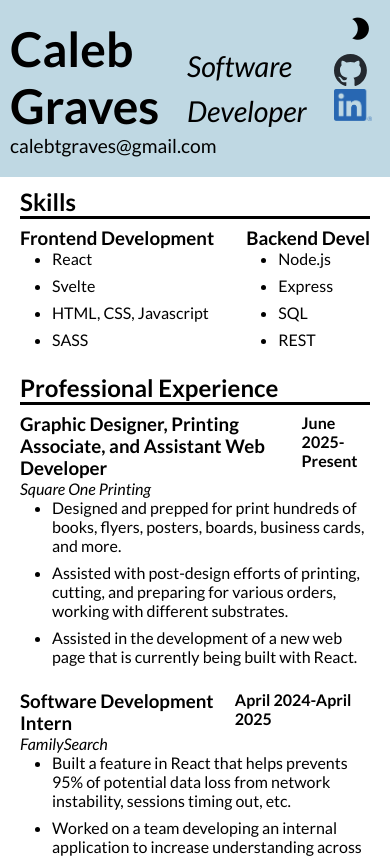
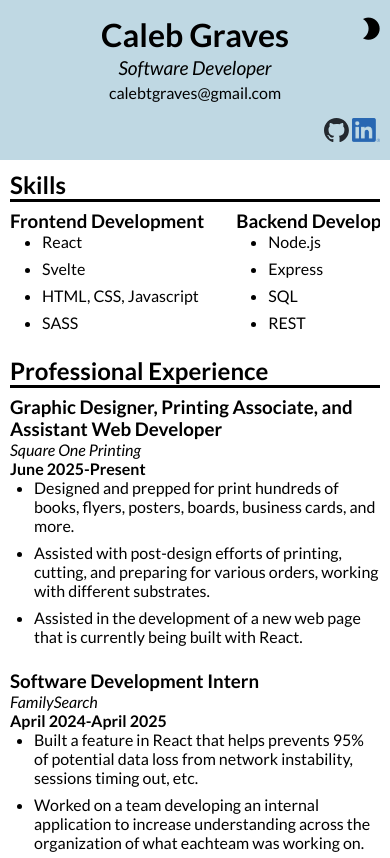
Before and after one commit to calebtgraves/calebtgraves, a Svelte app: page / in a window 390 px wide. Shown: the top 858 px of the page. Built offline with nearby package versions, Linux system fonts and the light colour scheme; a web font is replaced by a local one.

Commit message:
Made the site more mobile friendly.

```diff
--- a/src/App.svelte
+++ b/src/App.svelte
@@ -21,15 +21,19 @@
       <Container size="full" justify="space-between">
         <div>
           <Container align="end">
+            <Separator />
             <h1 class="name">Caleb Graves</h1>
             <Separator />
             <h2 class="title">Software Developer</h2>
           </Container>
-          <Container justify="start">
+          <Container justify="start" justifyOnMobile="center">
+            <Separator />
             <h3 class="email">calebtgraves@gmail.com</h3>
+            <Separator />
           </Container>
         </div>
         <div>
+          <Separator size="lg" hideOnMobile={true} />
           <a href="https://www.github.com/calebtgraves" target="_blank">
             <img
               class="contact-image"
@@ -73,6 +77,12 @@
     width: 100%;
   }
 
+  @media (max-width: 640px) {
+    header {
+      padding: 15px 10px;
+    }
+  }
+
   h1.name {
     font-size: 3rem;
   }
@@ -89,6 +99,21 @@
     font-weight: 400;
   }
 
+  @media (max-width: 768px) {
+    h1.name {
+      font-size: 2rem;
+    }
+
+    h2.title {
+      font-size: 1.2rem;
+      line-height: 1.8rem;
+    }
+
+    h3.email {
+      font-size: 1rem;
+    }
+  }
+
   .contact-image {
     height: 2rem;
     margin-left: 1rem;
@@ -98,7 +123,43 @@
     opacity: 0.8;
   }
 
+  @media (max-width: 640px) {
+    .contact-image {
+      height: 1.5rem;
+      margin-left: 0.5rem;
+    }
+
+    .contact-image:first-child {
+      margin-left: 0;
+    }
+  }
+
   #main-content {
     padding: 10px 20px;
   }
+
+  @media (max-width: 640px) {
+    #main-content {
+      padding: 10px;
+    }
+  }
+
+  header :global(.full.row) {
+    gap: 1rem;
+  }
+
+  @media (max-width: 640px) {
+    header :global(.full.row) {
+      flex-direction: column;
+      align-items: flex-start !important;
+    }
+
+    header :global(.full.row > div:last-child) {
+      align-self: flex-end;
+    }
+
+    header > :global(*) {
+      width: 100%;
+    }
+  }
 </style>
--- a/src/components/Container.svelte
+++ b/src/components/Container.svelte
@@ -3,6 +3,8 @@
   export let direction = "row";
   export let justify = "center";
   export let align = "center";
+  export let justifyOnMobile = undefined;
+  export let alignOnMobile = undefined;
 
   import { onMount } from "svelte";
 
@@ -12,11 +14,18 @@
     if (container) {
       container.style.justifyContent = justify;
       container.style.alignItems = align;
+
+      if (justifyOnMobile) {
+        container.style.setProperty('--justify-mobile', justifyOnMobile);
+      }
+      if (alignOnMobile) {
+        container.style.setProperty('--align-mobile', alignOnMobile);
+      }
     }
   });
 </script>
 
-<div class={`container ${size} ${direction}`} bind:this={container}>
+<div class={`container ${size} ${direction} ${justifyOnMobile ? 'has-justify-mobile' : ''} ${alignOnMobile ? 'has-align-mobile' : ''}`} bind:this={container}>
   <slot></slot>
 </div>
 
@@ -54,5 +63,16 @@
   .row {
     display: flex;
     flex-direction: row;
+    flex-wrap: wrap;
+  }
+
+  @media (max-width: 640px) {
+    .has-justify-mobile {
+      justify-content: var(--justify-mobile) !important;
+    }
+
+    .has-align-mobile {
+      align-items: var(--align-mobile) !important;
+    }
   }
 </style>
--- a/src/components/ProfessionalExperienceSection.svelte
+++ b/src/components/ProfessionalExperienceSection.svelte
@@ -12,11 +12,11 @@
   <Separator size="sm" />
   {#each professionalExperience as { company, title, startDate, endDate, bullets } (company)}
     <Container justify="space-between" align="start">
-      <div>
+      <div class="experience-header">
         <h3>{title}</h3>
         <h4 class="company-name">{company}</h4>
       </div>
-      <h4>{endDate ? `${startDate}-${endDate}` : `${startDate}-present`}</h4>
+      <h4 class="date">{endDate ? `${startDate}-${endDate}` : `${startDate}-present`}</h4>
     </Container>
     <ul>
       {#each bullets as bullet}
@@ -36,4 +36,18 @@
     font-style: italic;
     font-weight: 400;
   }
+
+  @media (max-width: 640px) {
+    ul {
+      padding-left: 1.5rem;
+    }
+
+    .experience-header {
+      width: 100%;
+    }
+
+    .date {
+      width: 100%;
+    }
+  }
 </style>
--- a/src/components/ProjectsSection.svelte
+++ b/src/components/ProjectsSection.svelte
@@ -35,4 +35,10 @@
   ul {
     padding-left: 2rem;
   }
+
+  @media (max-width: 640px) {
+    ul {
+      padding-left: 1.5rem;
+    }
+  }
 </style>
--- a/src/components/Separator.svelte
+++ b/src/components/Separator.svelte
@@ -1,8 +1,10 @@
 <script>
   export let size = "md";
+  export let hideOnMobile = false;
+  export let hideOnSmallest = false;
 </script>
 
-<div class={`separator ${size}`}></div>
+<div class={`separator ${size} ${hideOnMobile ? 'hide-on-mobile' : ''} ${hideOnSmallest ? 'hide-on-smallest' : ''}`}></div>
 
 <style>
   .separator {
@@ -29,4 +31,14 @@
     height: 4rem;
     width: 4rem;
   }
+
+  @media (max-width: 640px) {
+    .hide-on-mobile {
+      display: none;
+    }
+
+    .hide-on-smallest {
+      display: none;
+    }
+  }
 </style>
--- a/src/components/ThemeToggleButton.svelte
+++ b/src/components/ThemeToggleButton.svelte
@@ -16,6 +16,8 @@
     position: absolute;
     top: 1rem;
     right: 1rem;
+    height: 1rem;
+    width: 1rem;
     z-index: 1000;
     cursor: pointer;
     background: none;
```
Also changed, not shown: 1 other file (tests, documents, lock files or other folders).
